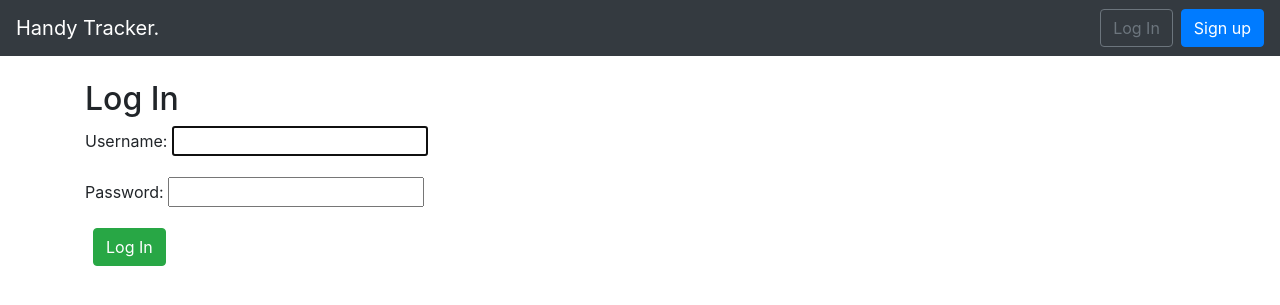
After one commit to johnpgarza/handy, a Django app: page /handyman/login/ in a window 1280 px wide. The commit adds this page. Shown: the top 305 px of the page. Run offline with Django 3.2, Linux system fonts and the light colour scheme; some libraries are stand-ins or nearby versions.

Commit message:
Added login/logout

```diff
--- a/a4p1/settings.py
+++ b/a4p1/settings.py
@@ -129,6 +129,11 @@ STATICFILES_DIRS = [
     '/a4p1/static/',
 ]
 
+# Login Logout Redirect path
+
+LOGIN_REDIRECT_URL = 'home'
+LOGOUT_REDIRECT_URL = 'home'
+
 # BootStrap Settings
 BOOTSTRAP4 = {
 
--- a/a4p1/urls.py
+++ b/a4p1/urls.py
@@ -14,7 +14,7 @@ Including another URLconf
     2. Add a URL to urlpatterns:  path('blog/', include('blog.urls'))
 """
 from django.contrib import admin
-from django.urls import path
+from django.urls import path, include
 from django.views.generic.base import TemplateView
 from django.conf import settings
 from django.conf.urls.static import static
@@ -22,4 +22,5 @@ from django.conf.urls.static import static
 urlpatterns = [
     path('', TemplateView.as_view(template_name='home.html'), name='home'),
     path('admin/', admin.site.urls),
+    path('handyman/', include('django.contrib.auth.urls')),
 ]
--- /dev/null
+++ b/handyman/urls.py
@@ -0,0 +1,5 @@
+from . import views
+
+urlpatterns = [
+
+]
--- a/templates/base.html
+++ b/templates/base.html
@@ -1,12 +1,24 @@
 <!doctype html>
 <html lang="en">
 <head>
-      <link rel="stylesheet" href="https://stackpath.bootstrapcdn.com/bootstrap/4.4.1/css/bootstrap.min.css" integrity="sha384-Vkoo8x4CGsO3+Hhxv8T/Q5PaXtkKtu6ug5TOeNV6gBiFeWPGFN9MuhOf23Q9Ifjh" crossorigin="anonymous">
-<script src="https://stackpath.bootstrapcdn.com/bootstrap/4.4.1/js/bootstrap.min.js" integrity="sha384-wfSDF2E50Y2D1uUdj0O3uMBJnjuUD4Ih7YwaYd1iqfktj0Uod8GCExl3Og8ifwB6" crossorigin="anonymous"></script>
+    <!-- Required meta tags -->
+    <meta charset="utf-8">
+    <meta name="viewport" content="width=device-width, initial-scale=1, shrink-to-fit=no">
+
+    <!-- Bootstrap CSS -->
+    <link rel="stylesheet" href="https://stackpath.bootstrapcdn.com/bootstrap/4.4.1/css/bootstrap.min.css"
+          integrity="sha384-Vkoo8x4CGsO3+Hhxv8T/Q5PaXtkKtu6ug5TOeNV6gBiFeWPGFN9MuhOf23Q9Ifjh" crossorigin="anonymous">
+
 </head>
 <body>
-    <nav class="navbar navbar-expand-md mb-4" style="background-color: #006666; ">
-      <a class="navbar-brand" href="#">Handy Ticket</a>
+<nav class="navbar navbar-expand-md navbar-dark bg-dark mb-4">
+    <a class="navbar-brand" href="{% url 'home' %}">Handy Tracker.</a>
+    {% if user.is_authenticated %}
+        <ul class="navbar-nav mr-auto text-light ">
+            <p>Hello {{ user.username }}
+            <p>
+        </ul>
+    {% endif %}
     <button class="navbar-toggler" type="button" data-toggle="collapse"
             data-target="#navbarCollapse" aria-controls="navbarCollapse"
             aria-expanded="false" aria-label="Toggle navigation">
@@ -16,30 +28,42 @@
         {% if user.is_authenticated %}
             <ul class="navbar-nav ml-auto">
                 <li class="nav-item">
-              <a class="nav-link dropdown-toggle" href="#" id="userMenu"\
+                    <a class="nav-link dropdown-toggle" href="#" id="userMenu" \
                        data-toggle="dropdown" aria-haspopup="true" aria-expanded\
                                ="false">
                         {{ user.username }}
                     </a>
                     <div class="dropdown-menu dropdown-menu-right"
                          aria-labelledby="userMenu">
-                <a class="dropdown-item" href="#">Change password</a>
+                        <a class="dropdown-item" href="{% url 'password_change' %}">Change password</a>
                         <div class="dropdown-divider"></div>
-                <a class="dropdown-item" href="#">
+                        <a class="dropdown-item" href="{% url 'logout' %}">
                             Log Out</a>
                     </div>
                 </li>
             </ul>
         {% else %}
             <form class="form-inline ml-auto">
-            <a href="#" class="btn btn-outline-secondary">
+                <a href="{% url 'login' %}" class="btn btn-outline-secondary">
                     Log In</a>
-            <a href="#" class="btn btn-primary ml-2">
+                <a href="{% url 'home' %}" class="btn btn-primary ml-2">
                     Sign up</a>
             </form>
         {% endif %}
     </div>
 </nav>
+
+<script src="https://code.jquery.com/jquery-3.4.1.slim.min.js"
+        integrity="sha384-J6qa4849blE2+poT4WnyKhv5vZF5SrPo0iEjwBvKU7imGFAV0wwj1yYfoRSJoZ+n"
+        crossorigin="anonymous"></script>
+<script src="https://cdn.jsdelivr.net/npm/popper.js@1.16.0/dist/umd/popper.min.js"
+        integrity="sha384-Q6E9RHvbIyZFJoft+2mJbHaEWldlvI9IOYy5n3zV9zzTtmI3UksdQRVvoxMfooAo"
+        crossorigin="anonymous"></script>
+<script src="https://stackpath.bootstrapcdn.com/bootstrap/4.4.1/js/bootstrap.min.js"
+        integrity="sha384-wfSDF2E50Y2D1uUdj0O3uMBJnjuUD4Ih7YwaYd1iqfktj0Uod8GCExl3Og8ifwB6"
+        crossorigin="anonymous"></script>
+
+
 <div class="container">
     {% block content %}
     {% endblock content %}
--- a/templates/home.html
+++ b/templates/home.html
@@ -3,10 +3,6 @@
 {% block title %}Home{% endblock title %}
 {% block content %}
     {% if user.is_authenticated %}
-        <div class="alert alert-secondary" role="alert">
-            <p>Hello {{ user.username }}</p>
-        </div>
-
         <div class="jumbotron">
             <h1 class="display-4">Handy Man Tracking System</h1>
             <p class="lead">If the girls don't find you handsome. At least they will find you handy.</p>
--- /dev/null
+++ b/templates/registration/login.html
@@ -0,0 +1,12 @@
+{% extends 'base.html' %}
+
+{% block title %}Log In{% endblock title %}
+
+{% block content %}
+    <h2>Log In</h2>
+    <form method="post">
+        {% csrf_token %}
+        {{ form.as_p }}
+        <button class="btn btn-success ml-2" type="submit">Log In</button>
+    </form>
+{% endblock content %}
```
Lines whose indentation alone changed are shown as unchanged.
